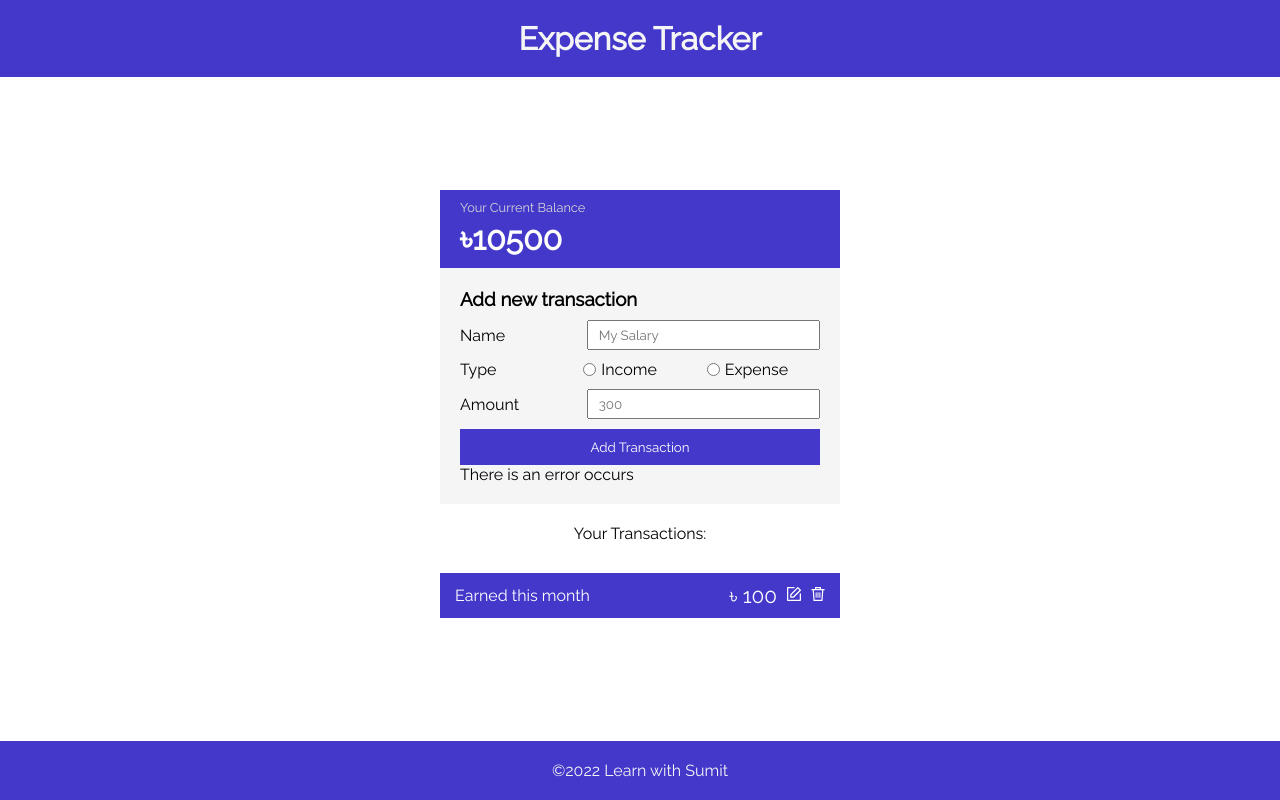
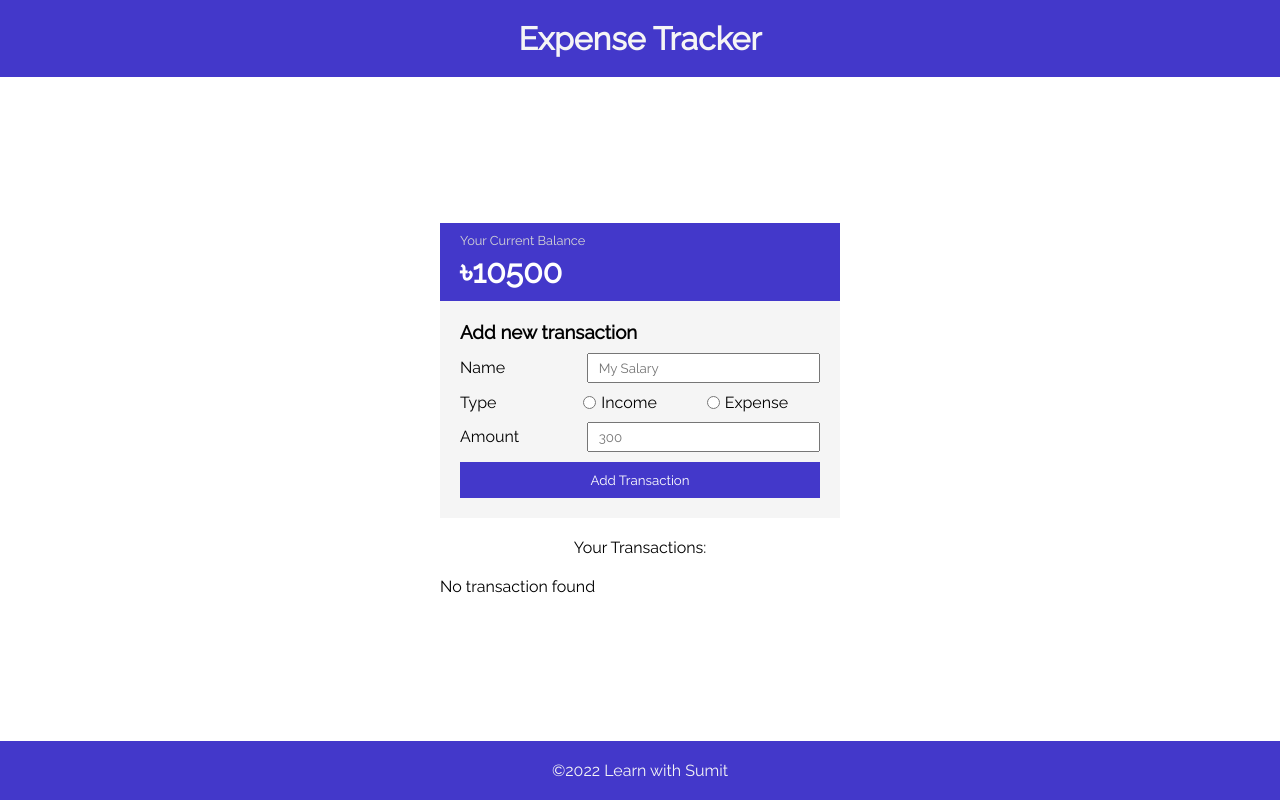
Before and after one commit to anupamapan9/my-expances, a React (Create React App) app: page / in a window 1280 px wide. Built offline with nearby package versions, Linux system fonts and the light colour scheme.

Commit message:
fetch item done 7.6

```diff
--- a/src/components/Form.js
+++ b/src/components/Form.js
@@ -68,7 +68,7 @@ export default function Form() {
                 </div>
 
                 <button disabled={isLoading} className="btn" type="submit">Add Transaction</button>
-                {!isLoading && !isError &&
+                {!isLoading && !isError && error &&
                     <p className="error">
                         There is an error occurs
                     </p>
--- a/src/components/Transactions/Transaction.js
+++ b/src/components/Transactions/Transaction.js
@@ -1,12 +1,14 @@
 import deleteImage from "../../assets/images/delete.svg";
 import editImage from "../../assets/images/edit.svg";
 
-export default function Transaction() {
+export default function Transaction({ transaction }) {
+
+    const { name, amount, type } = transaction
     return (
-        <li className="transaction income">
-            <p>Earned this month</p>
+        <li className={`transaction ${type}`}>
+            <p>{name}</p>
             <div className="right">
-                <p>৳ 100</p>
+                <p>৳ {amount}</p>
                 <button className="link">
                     <img alt="Edit" className="icon" src={editImage} />
                 </button>
--- a/src/components/Transactions/Transactions.js
+++ b/src/components/Transactions/Transactions.js
@@ -1,13 +1,25 @@
+import { useSelector } from "react-redux";
 import Transaction from "./Transaction";
 
 export default function Transactions() {
+    const { transactions, isLoading, isError, error
+    } = useSelector(state => state.transactions);
+    let content = null;
+    if (isLoading) content = <p>Loading</p>
+    if (!isLoading && isError) content = <p className="error">There was an error</p>
+    if (!isLoading && !isError && transactions?.length > 0) {
+        content = transactions.map(transaction => <Transaction key={transaction.id} transaction={transaction} />)
+    }
+    if (!isLoading && !isError && transactions?.length === 0) {
+        content = <p>No transaction found</p>
+    }
     return (
         <>
             <p className="second_heading">Your Transactions:</p>
 
             <div className="conatiner_of_list_of_transactions">
                 <ul>
-                    <Transaction />
+                    {content}
                 </ul>
             </div>
         </>
```
